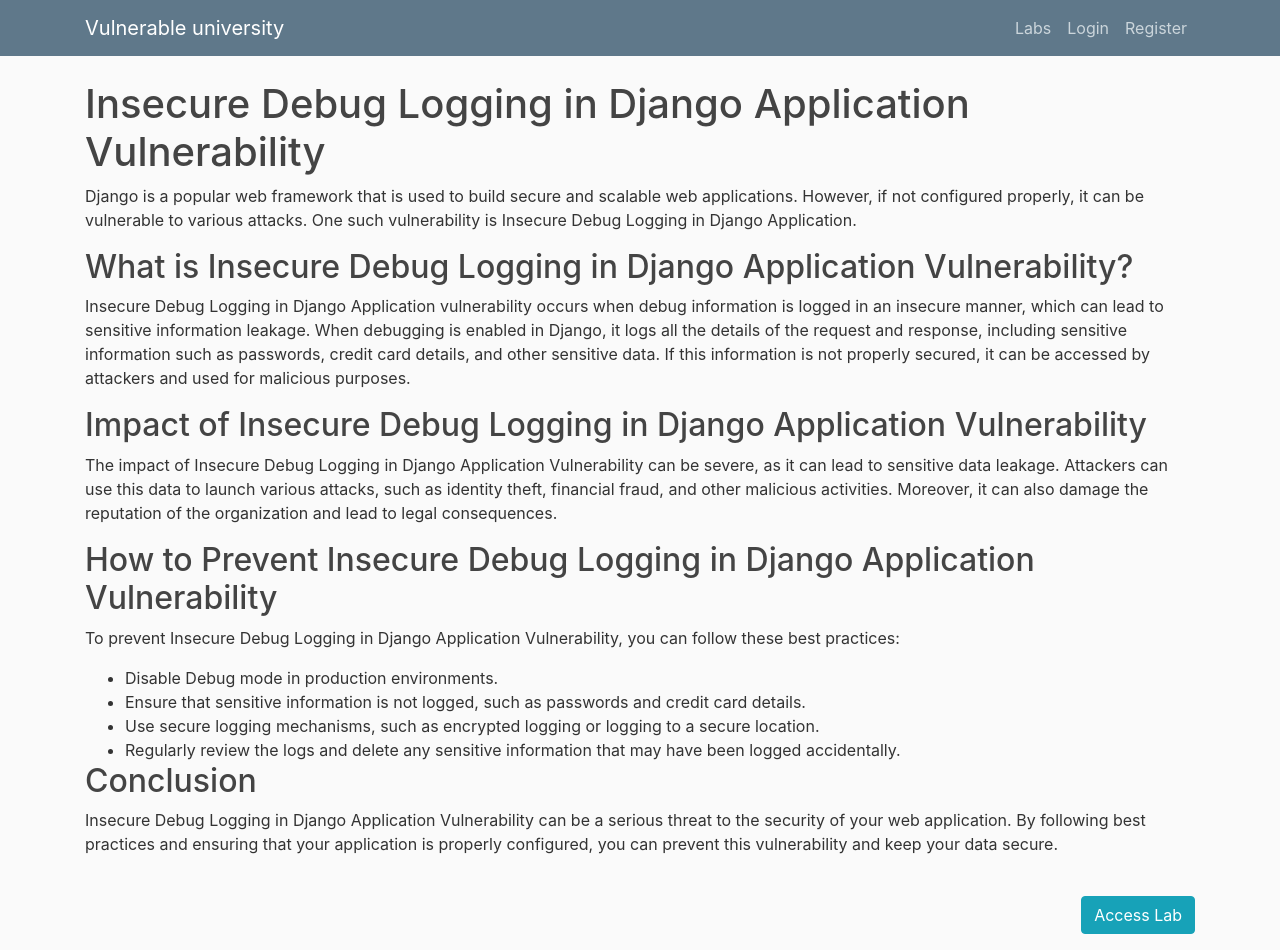
After one commit to abhhi-101/vulnerable-university, a Django app: page /debug in a window 1280 px wide. The commit adds this page. Run offline with Django 3.2, Linux system fonts and the light colour scheme.

Commit message:
added insecure logging

```diff
--- /dev/null
+++ b/vul_django/administrator/templates/administrator/debug.html
@@ -0,0 +1,29 @@
+{% extends "administrator/base.html" %}
+{% block content %}
+
+<h1>Insecure Debug Logging in Django Application Vulnerability</h1>
+	<p>Django is a popular web framework that is used to build secure and scalable web applications. However, if not configured properly, it can be vulnerable to various attacks. One such vulnerability is Insecure Debug Logging in Django Application.</p>
+    <h2>What is Insecure Debug Logging in Django Application Vulnerability?</h2>
+<p>Insecure Debug Logging in Django Application vulnerability occurs when debug information is logged in an insecure manner, which can lead to sensitive information leakage. When debugging is enabled in Django, it logs all the details of the request and response, including sensitive information such as passwords, credit card details, and other sensitive data. If this information is not properly secured, it can be accessed by attackers and used for malicious purposes.</p>
+
+<h2>Impact of Insecure Debug Logging in Django Application Vulnerability</h2>
+<p>The impact of Insecure Debug Logging in Django Application Vulnerability can be severe, as it can lead to sensitive data leakage. Attackers can use this data to launch various attacks, such as identity theft, financial fraud, and other malicious activities. Moreover, it can also damage the reputation of the organization and lead to legal consequences.</p>
+
+<h2>How to Prevent Insecure Debug Logging in Django Application Vulnerability</h2>
+<p>To prevent Insecure Debug Logging in Django Application Vulnerability, you can follow these best practices:</p>
+<ul>
+	<li>Disable Debug mode in production environments.</li>
+	<li>Ensure that sensitive information is not logged, such as passwords and credit card details.</li>
+	<li>Use secure logging mechanisms, such as encrypted logging or logging to a secure location.</li>
+	<li>Regularly review the logs and delete any sensitive information that may have been logged accidentally.</li>
+</ul>
+
+<h2>Conclusion</h2>
+<p>Insecure Debug Logging in Django Application Vulnerability can be a serious threat to the security of your web application. By following best practices and ensuring that your application is properly configured, you can prevent this vulnerability and keep your data secure.</p>
+
+</br>
+    <div align="right"> <button class="btn btn-info" type="button"
+        onclick="window.location.href='/non_existing_page'">Access Lab</button></div>
+    </p>
+
+{% endblock content %}
--- a/vul_django/administrator/urls.py
+++ b/vul_django/administrator/urls.py
@@ -17,5 +17,6 @@
     path("cmd", views.cmd, name="command_injection"),
     path("cmd_lab", views.cmd_lab, name="command_injection_lab"),
     path("db", views.db, name="db_injection"),
-    path("db_info", views.db_info, name="db")
+    path("db_info", views.db_info, name="db"),
+    path("debug", views.debug_lab, name="debug")
 ]
--- a/vul_django/administrator/views.py
+++ b/vul_django/administrator/views.py
@@ -105,6 +105,9 @@
 #====== SQL
 def db_info(request):
     return render(request, 'administrator/db_info.html')
+#====== Debug
+def debug_lab(request):
+    return render(request, 'administrator/debug.html')
 
 
 
```
Also changed, not shown: vul_django/administrator/templates/administrator/labs.html (+11 -1 lines).
